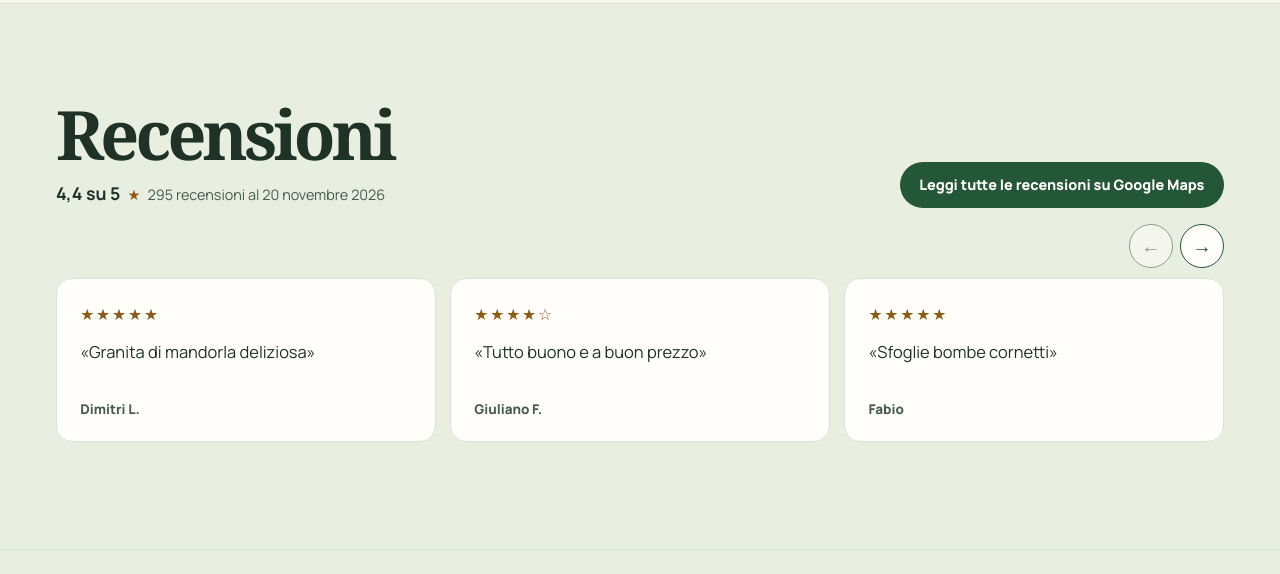
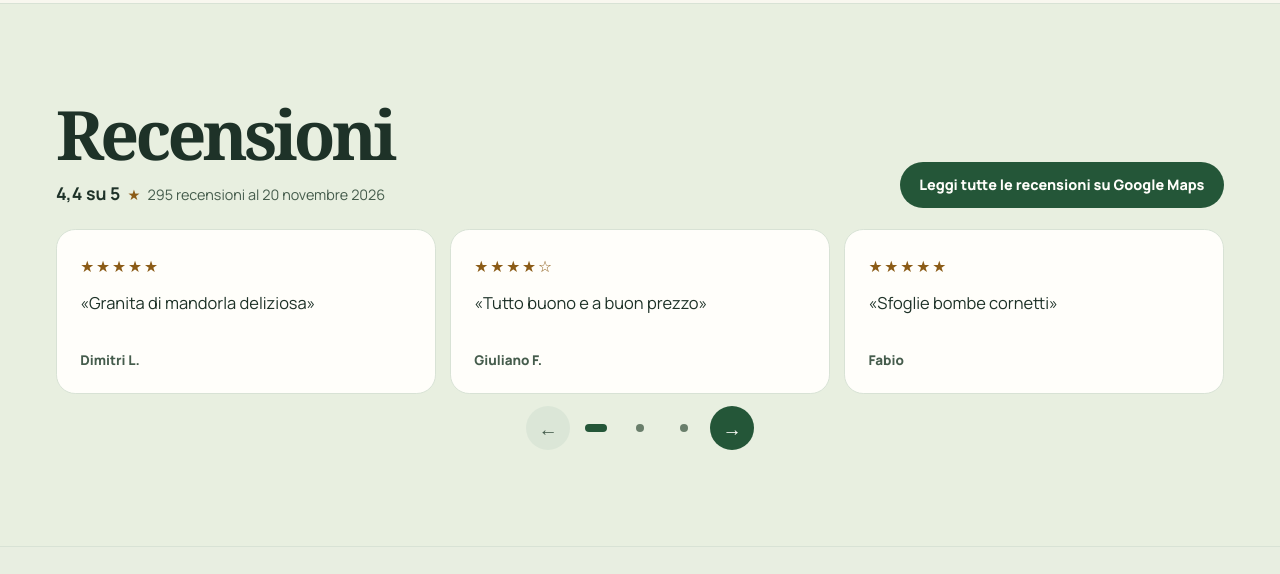
Before and after one commit to LoganGameStudios/AfterHourBar, a plain HTML site: page index.html in a window 1280 px wide. Shown: the part 2829-3403 px from the top of the page. Drawn offline with Linux system fonts and the light colour scheme.

Commit message:
Refine the touch reviews carousel

```diff
--- a/effetti.js
+++ b/effetti.js
@@ -20,24 +20,50 @@ const reviewsSlider = document.querySelector("#reviews-slider");
 if (reviewsSlider) {
   const controls = document.querySelector(".reviews-controls");
   const [previous, next] = controls.querySelectorAll("button");
+  const dots = controls.querySelector(".reviews-dots");
+  let step = 0;
+  let end = 0;
+  let active = 0;
 
-  function updateReviewControls() {
-    const end = reviewsSlider.scrollWidth - reviewsSlider.clientWidth;
-    controls.hidden = end <= 1;
-    previous.setAttribute("aria-disabled", String(reviewsSlider.scrollLeft <= 1));
-    next.setAttribute("aria-disabled", String(reviewsSlider.scrollLeft >= end - 1));
+  function updateReviewPosition() {
+    const left = reviewsSlider.scrollLeft;
+    active = Math.max(0, Math.min(dots.childElementCount - 1, Math.round(left / step)));
+    previous.setAttribute("aria-disabled", String(left <= 1));
+    next.setAttribute("aria-disabled", String(left >= end - 1));
+    for (const [index, dot] of Array.from(dots.children).entries()) {
+      dot.setAttribute("aria-current", String(index === active));
+    }
+  }
+
+  function measureReviews() {
+    const cardWidth = reviewsSlider.firstElementChild.getBoundingClientRect().width;
+    step = cardWidth + parseFloat(getComputedStyle(reviewsSlider).columnGap);
+    end = reviewsSlider.scrollWidth - reviewsSlider.clientWidth;
+    const count = Math.round(end / step) + 1;
+    controls.hidden = count < 2;
+    if (dots.childElementCount !== count) {
+      dots.replaceChildren(...Array.from({ length: count }, (_, index) => {
+        const dot = document.createElement("button");
+        dot.type = "button";
+        dot.dataset.reviewIndex = String(index);
+        dot.setAttribute("aria-label", `Vai alla recensione ${index + 1}`);
+        dot.setAttribute("aria-controls", reviewsSlider.id);
+        return dot;
+      }));
+    }
+    updateReviewPosition();
   }
 
   controls.addEventListener("click", (event) => {
     const button = event.target.closest("button");
     if (!button || button.getAttribute("aria-disabled") === "true") return;
 
-    const cardWidth = reviewsSlider.firstElementChild.getBoundingClientRect().width;
-    const gap = parseFloat(getComputedStyle(reviewsSlider).columnGap);
-    reviewsSlider.scrollBy({ left: (cardWidth + gap) * Number(button.dataset.reviewStep) });
+    const { reviewIndex, reviewStep } = button.dataset;
+    const index = reviewIndex === undefined ? active + Number(reviewStep) : Number(reviewIndex);
+    reviewsSlider.scrollTo({ left: Math.min(end, index * step) });
   });
 
-  reviewsSlider.addEventListener("scroll", updateReviewControls, { passive: true });
-  new ResizeObserver(updateReviewControls).observe(reviewsSlider);
-  updateReviewControls();
+  reviewsSlider.addEventListener("scroll", updateReviewPosition, { passive: true });
+  new ResizeObserver(measureReviews).observe(reviewsSlider);
+  measureReviews();
 }
--- a/index.html
+++ b/index.html
@@ -8,9 +8,9 @@
 <meta name="referrer" content="no-referrer">
 <title>After Hour Bar · Caffetteria e pasticceria a Floridia</title>
 <link rel="icon" type="image/png" href="logo-after-hour-05-verde.png">
-<link rel="stylesheet" href="style.css?v=slider-recensioni">
+<link rel="stylesheet" href="style.css?v=recensioni-touch">
 <script src="ordini.js?v=19" defer></script>
-<script src="effetti.js?v=2" defer></script>
+<script src="effetti.js?v=3" defer></script>
 </head>
 <body>
 <a class="skip" href="#main">Vai al contenuto</a>
@@ -415,10 +415,6 @@
         </div>
         <a class="button primary" href="https://www.google.com/maps/place//data=!4m4!3m3!1s0x1313d3dfac6e0881:0x2f46b0cf2dad206e!9m1!1b1?hl=it" rel="noreferrer">Leggi tutte le recensioni su Google Maps</a>
       </div>
-      <div class="reviews-controls" hidden>
-        <button type="button" data-review-step="-1" aria-label="Recensione precedente" aria-controls="reviews-slider"><span aria-hidden="true">←</span></button>
-        <button type="button" data-review-step="1" aria-label="Recensione successiva" aria-controls="reviews-slider"><span aria-hidden="true">→</span></button>
-      </div>
       <ul class="reviews-slider" id="reviews-slider" role="list" aria-label="Estratti delle recensioni" tabindex="0">
         <li>
           <figure>
@@ -456,6 +452,11 @@
           </figure>
         </li>
       </ul>
+      <div class="reviews-controls" role="group" aria-label="Navigazione delle recensioni" hidden>
+        <button class="reviews-arrow" type="button" data-review-step="-1" aria-label="Recensione precedente" aria-controls="reviews-slider"><span aria-hidden="true">←</span></button>
+        <div class="reviews-dots"></div>
+        <button class="reviews-arrow" type="button" data-review-step="1" aria-label="Recensione successiva" aria-controls="reviews-slider"><span aria-hidden="true">→</span></button>
+      </div>
     </div>
   </section>
 </main>
--- a/style.css
+++ b/style.css
@@ -99,12 +99,17 @@ h3 { font: 800 clamp(1.12rem, 2.1vw, 1.4rem)/1.25 var(--type); letter-spacing: -
 .reviews-rating { display: flex; flex-wrap: wrap; align-items: baseline; column-gap: .45rem; margin-top: .7rem; color: var(--muted); font-size: .9rem; }
 .reviews-rating strong { color: var(--ink); font-size: 1.1rem; }
 .reviews-star, .reviews-stars { color: #8b5b16; }
-.reviews-controls { display: flex; justify-content: flex-end; gap: .45rem; margin-top: 1rem; }
-.reviews-controls button { display: grid; place-items: center; width: 2.75rem; height: 2.75rem; padding: 0; border: 1px solid var(--accent); border-radius: 50%; color: var(--accent); background: var(--card); font: 1.2rem/1 system-ui; cursor: pointer; }
-.reviews-controls button:hover:not([aria-disabled="true"]) { color: white; background: var(--accent); }
-.reviews-controls button[aria-disabled="true"] { opacity: .5; cursor: default; }
-.reviews-slider { display: grid; grid-auto-flow: column; grid-auto-columns: calc((100% - 1.8rem) / 3); gap: .9rem; margin: .65rem 0 0; padding: 0 0 .65rem; list-style: none; overflow-x: auto; scroll-snap-type: x mandatory; scrollbar-color: var(--accent) var(--light); }
-.reviews-slider li { display: grid; padding: clamp(1rem, 3vw, 1.45rem); border: 1px solid var(--line); border-radius: 1rem; background: var(--card); scroll-snap-align: start; }
+.reviews-controls { display: flex; align-items: center; justify-content: center; gap: .25rem; margin-top: .8rem; }
+.reviews-arrow, .reviews-dots button { display: grid; place-items: center; width: 2.75rem; height: 2.75rem; padding: 0; border: 0; border-radius: 50%; cursor: pointer; touch-action: manipulation; }
+.reviews-arrow { flex: none; color: var(--card); background: var(--accent); font: 1.2rem/1 system-ui; }
+.reviews-arrow[aria-disabled="true"] { color: var(--muted); background: #dbe6d7; cursor: default; }
+.reviews-dots { display: flex; flex-wrap: wrap; justify-content: center; }
+.reviews-dots button { width: clamp(1.875rem, 8vw, 2.75rem); background: transparent; }
+.reviews-dots button::before { content: ""; width: .5rem; height: .5rem; border-radius: 1rem; background: #697e6b; }
+.reviews-dots button[aria-current="true"]::before { width: 1.35rem; background: var(--accent); }
+.reviews-slider { display: grid; grid-auto-flow: column; grid-auto-columns: calc((100% - 1.8rem) / 3); gap: .9rem; margin: 1.35rem 0 0; padding: 0 0 .65rem; list-style: none; overflow-x: auto; overscroll-behavior-x: contain; scroll-snap-type: x mandatory; scrollbar-color: var(--accent) var(--light); }
+.reviews-slider:has(+ .reviews-controls:not([hidden])) { padding-bottom: 0; scrollbar-width: none; }
+.reviews-slider li { display: grid; min-height: 10rem; padding: clamp(1rem, 3vw, 1.45rem); border: 1px solid var(--line); border-radius: 1.2rem; background: var(--card); scroll-snap-align: start; }
 .reviews-slider figure { display: grid; grid-template-rows: auto 1fr auto; gap: .65rem; }
 .reviews-stars { font-size: .98rem; letter-spacing: .12em; }
 .reviews-slider blockquote { margin: 0; font-size: 1.03rem; line-height: 1.55; }
@@ -113,7 +118,7 @@ h3 { font: 800 clamp(1.12rem, 2.1vw, 1.4rem)/1.25 var(--type); letter-spacing: -
   .reviews-slider { grid-auto-columns: calc((100% - .9rem) / 2); }
 }
 @media (max-width: 540px) {
-  .reviews-slider { grid-auto-columns: 100%; }
+  .reviews-slider { grid-auto-columns: 88%; gap: .65rem; }
 }
 @media (prefers-reduced-motion: no-preference) {
   .reviews-slider { scroll-behavior: smooth; }
```
Also changed, not shown: privacy.html (+1 -1 lines).
